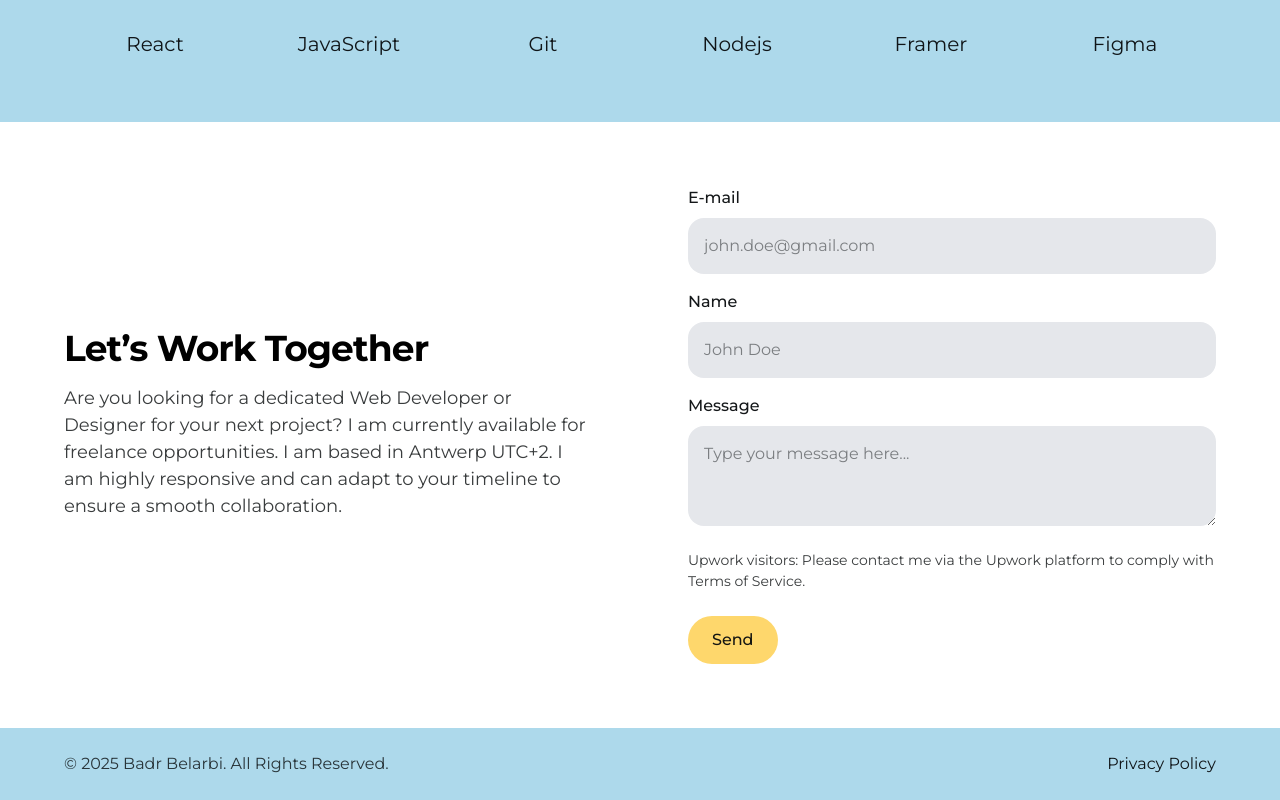
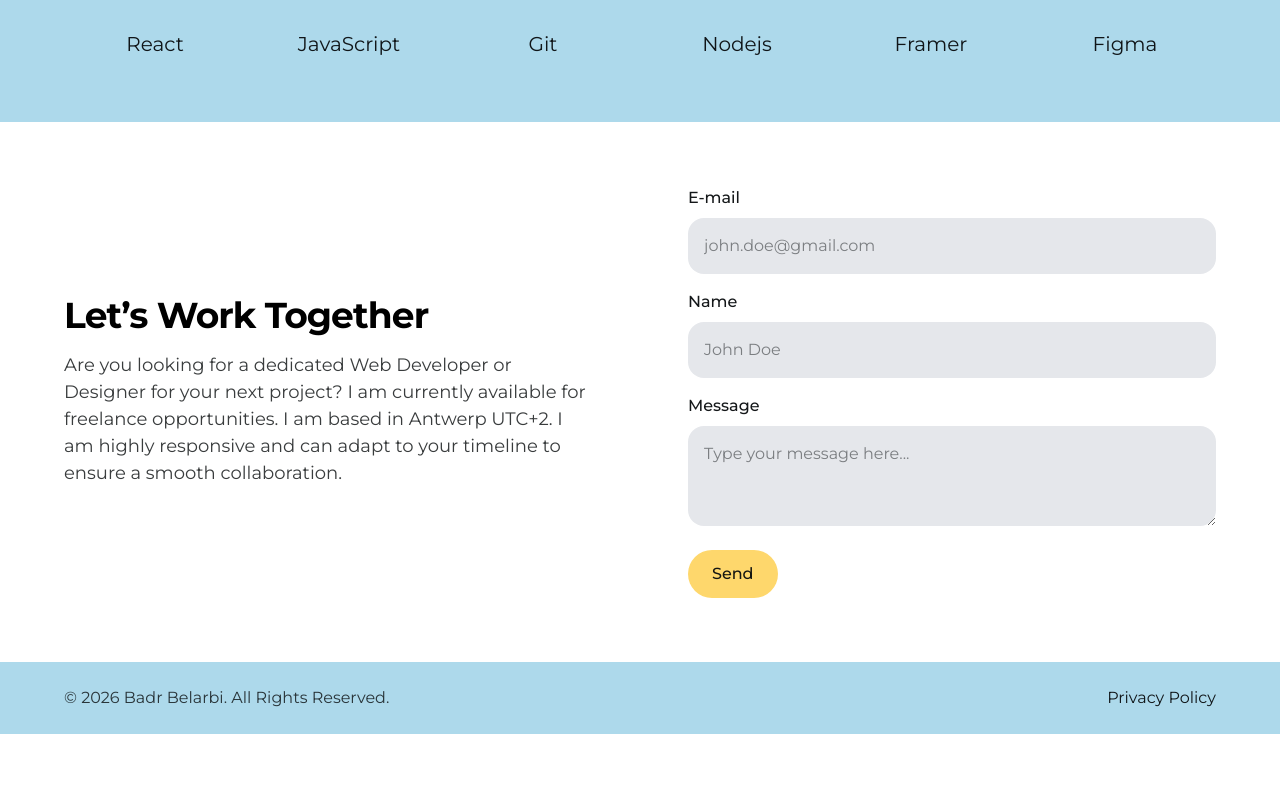
Before and after one commit to ibn-h/bb-portfolio, a React (Vite) app: page /#/ in a window 1280 px wide. Shown: the part 2264-3064 px from the top of the page. After the commit the page ends 2998 px from the top, so only its background shows below. Built offline with nearby package versions, Linux system fonts and the light colour scheme; no server answers; some icons are missing.

Commit message:
Update footer and remove Upwork comment

```diff
--- a/src/components/contact.jsx
+++ b/src/components/contact.jsx
@@ -96,11 +96,6 @@ export const Contact = () => {
           ></textarea>
         </div>
 
-        <p className="max-w-150 text-sm">
-          Upwork visitors: Please contact me via the Upwork platform to comply
-          with Terms of Service.
-        </p>
-
         <motion.button
           whileHover={{ scale: 1.05 }}
           whileTap={{ scale: 0.95 }}
--- a/src/components/footer.jsx
+++ b/src/components/footer.jsx
@@ -4,7 +4,7 @@ export const Footer = () => {
   return (
     <footer className="bg-secondary flex w-full flex-col items-start gap-2 px-6 py-6 text-left sm:flex-row sm:items-center sm:justify-between sm:px-8 md:px-16">
       <p className="w-fit text-base">
-        © 2025 Badr Belarbi. All Rights Reserved.
+        © {new Date().getFullYear()} Badr Belarbi. All Rights Reserved.
       </p>
 
       <Link
```
